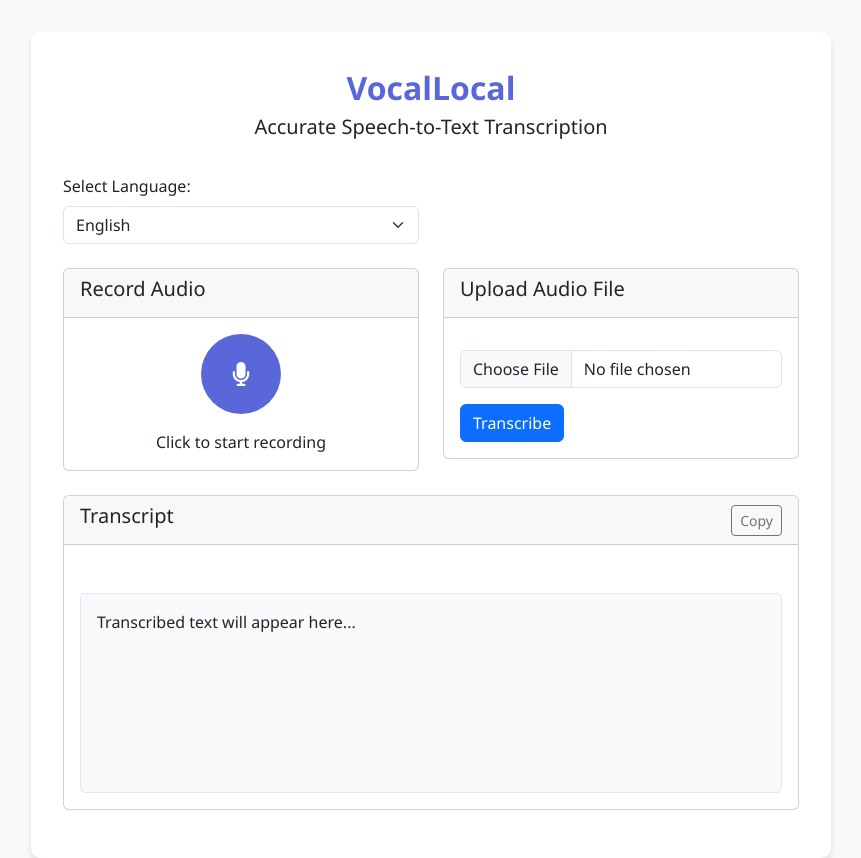
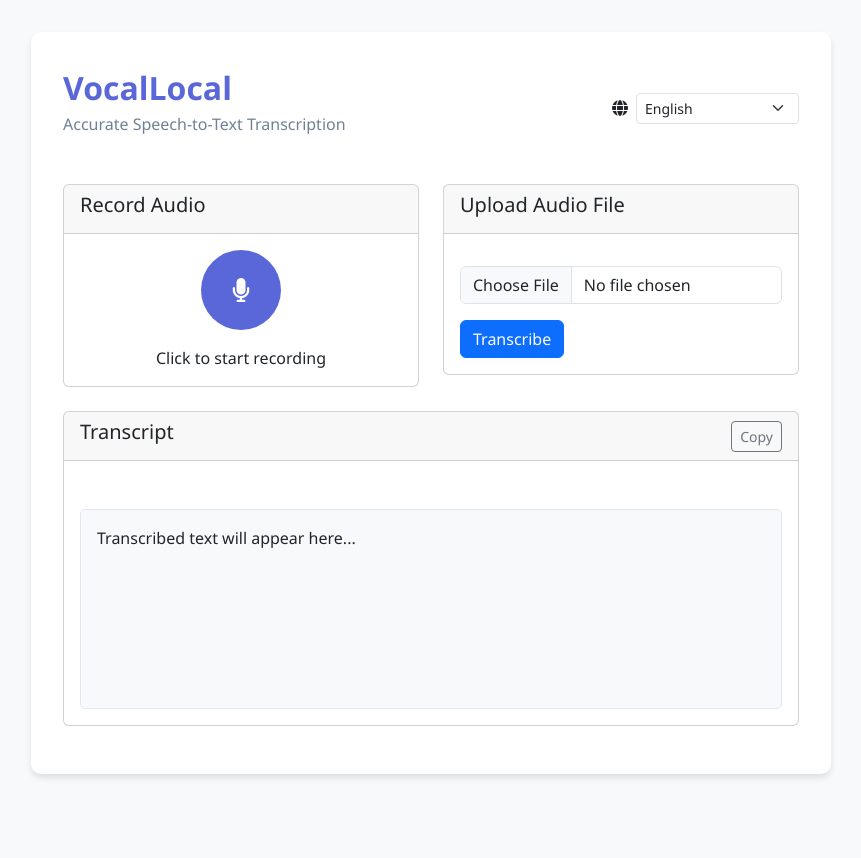
Before and after one commit to radubobirnac/vocallocal, a Flask app: page / in a window 1280 px wide. Shown: the whole page, without its empty margins (209-1070 px from the left). After the commit the page ends 778 px from the top, so only its background shows below. Run offline with Flask 3, Linux system fonts and the light colour scheme; some libraries are stand-ins or nearby versions.

Commit message:
Updated language selector with native names and alphabetical order

```diff
--- a/app.py
+++ b/app.py
@@ -84,38 +84,38 @@ def transcribe_audio():
 
 @app.route('/api/languages', methods=['GET'])
 def get_languages():
-    # Dictionary of supported languages with their codes
+    # Dictionary of supported languages with their codes and native names
     supported_languages = {
-        "English": "en",
-        "Spanish": "es",
-        "French": "fr",
-        "German": "de",
-        "Italian": "it",
-        "Portuguese": "pt",
-        "Dutch": "nl",
-        "Japanese": "ja",
-        "Chinese": "zh",
-        "Korean": "ko",
-        "Russian": "ru",
-        "Arabic": "ar",
-        "Hindi": "hi",
-        "Turkish": "tr",
-        "Swedish": "sv",
-        "Polish": "pl",
-        "Norwegian": "no",
-        "Finnish": "fi",
-        "Danish": "da",
-        "Ukrainian": "uk",
-        "Czech": "cs",
-        "Romanian": "ro",
-        "Hungarian": "hu",
-        "Greek": "el",
-        "Hebrew": "he",
-        "Thai": "th",
-        "Vietnamese": "vi",
-        "Indonesian": "id",
-        "Malay": "ms",
-        "Bulgarian": "bg"
+        "English": {"code": "en", "native": "English"},
+        "Spanish": {"code": "es", "native": "Español"},
+        "French": {"code": "fr", "native": "Français"},
+        "German": {"code": "de", "native": "Deutsch"},
+        "Italian": {"code": "it", "native": "Italiano"},
+        "Portuguese": {"code": "pt", "native": "Português"},
+        "Dutch": {"code": "nl", "native": "Nederlands"},
+        "Japanese": {"code": "ja", "native": "日本語"},
+        "Chinese": {"code": "zh", "native": "中文"},
+        "Korean": {"code": "ko", "native": "한국어"},
+        "Russian": {"code": "ru", "native": "Русский"},
+        "Arabic": {"code": "ar", "native": "العربية"},
+        "Hindi": {"code": "hi", "native": "हिन्दी"},
+        "Turkish": {"code": "tr", "native": "Türkçe"},
+        "Swedish": {"code": "sv", "native": "Svenska"},
+        "Polish": {"code": "pl", "native": "Polski"},
+        "Norwegian": {"code": "no", "native": "Norsk"},
+        "Finnish": {"code": "fi", "native": "Suomi"},
+        "Danish": {"code": "da", "native": "Dansk"},
+        "Ukrainian": {"code": "uk", "native": "Українська"},
+        "Czech": {"code": "cs", "native": "Čeština"},
+        "Romanian": {"code": "ro", "native": "Română"},
+        "Hungarian": {"code": "hu", "native": "Magyar"},
+        "Greek": {"code": "el", "native": "Ελληνικά"},
+        "Hebrew": {"code": "he", "native": "עברית"},
+        "Thai": {"code": "th", "native": "ไทย"},
+        "Vietnamese": {"code": "vi", "native": "Tiếng Việt"},
+        "Indonesian": {"code": "id", "native": "Bahasa Indonesia"},
+        "Malay": {"code": "ms", "native": "Bahasa Melayu"},
+        "Bulgarian": {"code": "bg", "native": "Български"}
     }
     return jsonify(supported_languages)
 
--- a/templates/index.html
+++ b/templates/index.html
@@ -19,13 +19,32 @@
             box-shadow: 0 4px 6px rgba(0, 0, 0, 0.1);
         }
         .header {
-            text-align: center;
             margin-bottom: 2rem;
+            display: flex;
+            justify-content: space-between;
+            align-items: center;
+        }
+        .logo-container {
+            display: flex;
+            flex-direction: column;
         }
         .logo {
             font-size: 2rem;
             font-weight: bold;
             color: #5a67d8;
+        }
+        .subtitle {
+            font-size: 1rem;
+            color: #718096;
+        }
+        .language-selector {
+            display: flex;
+            align-items: center;
+            gap: 0.5rem;
+        }
+        .language-label {
+            margin-bottom: 0;
+            white-space: nowrap;
         }
         .recorder-container {
             display: flex;
@@ -64,14 +83,13 @@
 <body>
     <div class="container">
         <div class="header">
-            <div class="logo">VocalLocal</div>
-            <p class="lead">Accurate Speech-to-Text Transcription</p>
-        </div>
-
-        <div class="row mb-4">
-            <div class="col-md-6">
-                <label for="languageSelect" class="form-label">Select Language:</label>
-                <select id="languageSelect" class="form-select"></select>
+            <div class="logo-container">
+                <div class="logo">VocalLocal</div>
+                <p class="subtitle">Accurate Speech-to-Text Transcription</p>
+            </div>
+            <div class="language-selector">
+                <label for="languageSelect" class="language-label"><i class="fas fa-globe"></i></label>
+                <select id="languageSelect" class="form-select form-select-sm" style="width: auto;"></select>
             </div>
         </div>
 
@@ -138,11 +156,11 @@
                 .then(response => response.json())
                 .then(languages => {
                     const languageSelect = document.getElementById('languageSelect');
-                    Object.entries(languages).forEach(([name, code]) => {
+                    Object.entries(languages).forEach(([name, langData]) => {
                         const option = document.createElement('option');
-                        option.value = code;
-                        option.textContent = name;
-                        if (code === 'en') option.selected = true;
+                        option.value = langData.code;
+                        option.textContent = langData.native;
+                        if (langData.code === 'en') option.selected = true;
                         languageSelect.appendChild(option);
                     });
                 });
```
